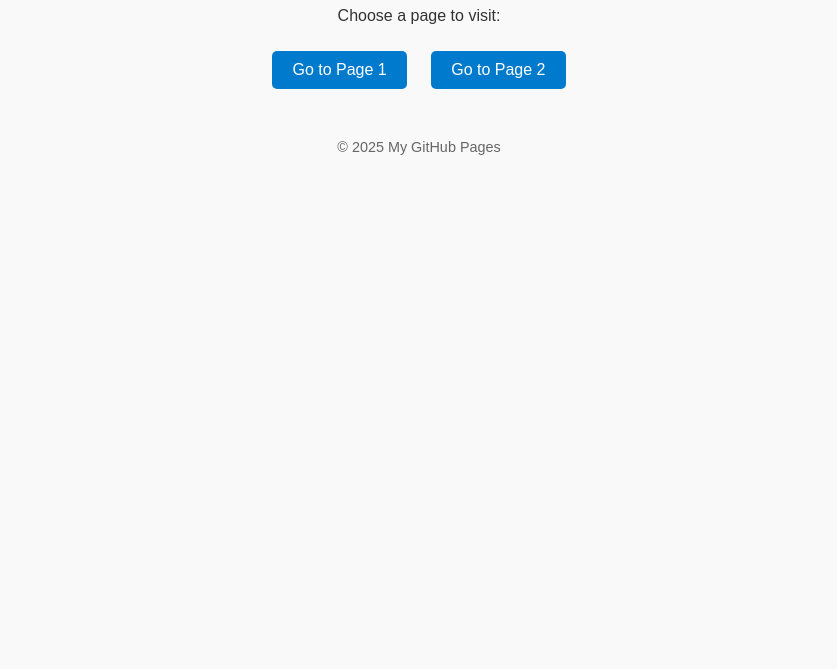
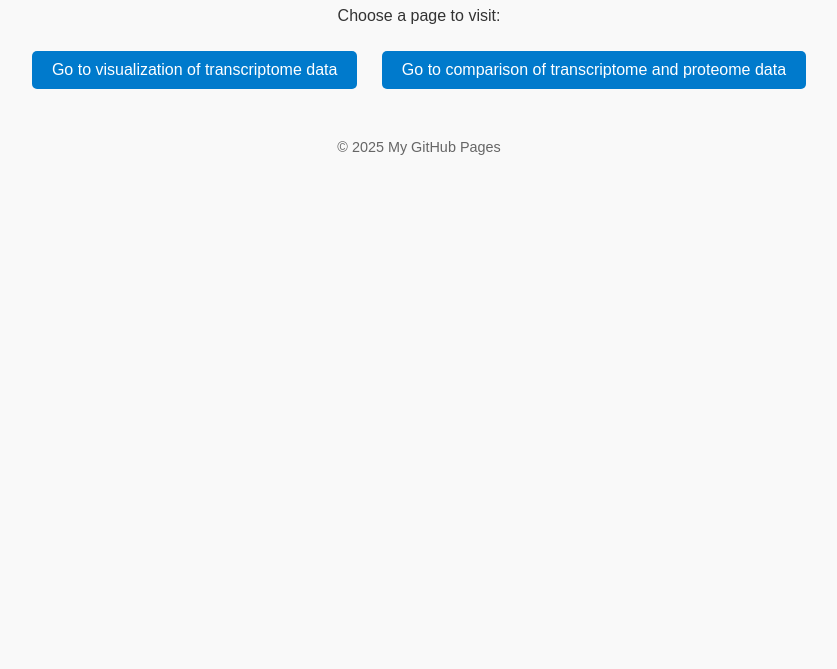
Before and after one commit to MarieMih/github-pages-data, a plain HTML site: page index.html in a window 1280 px wide. Shown: the part 131-800 px from the top of the page, without its empty margins (221-1058 px from the left). Drawn offline with Linux system fonts and the light colour scheme.

Commit message:
Update index.html

```diff
--- a/index.html
+++ b/index.html
@@ -33,8 +33,8 @@
 <body>
   <h1>Welcome to My GitHub Pages Site</h1>
   <p>Choose a page to visit:</p>
-  <a href="Diffex.html">Go to Page 1</a>
-  <a href="Heatmap_regulation.html">Go to Page 2</a>
+  <a href="Diffex.html">Go to visualization of transcriptome data</a>
+  <a href="Heatmap_regulation.html">Go to comparison of transcriptome and proteome data</a>
   <footer style="margin-top:40px; font-size:0.9em; color:#666;">
     © 2025 My GitHub Pages
   </footer>
```
